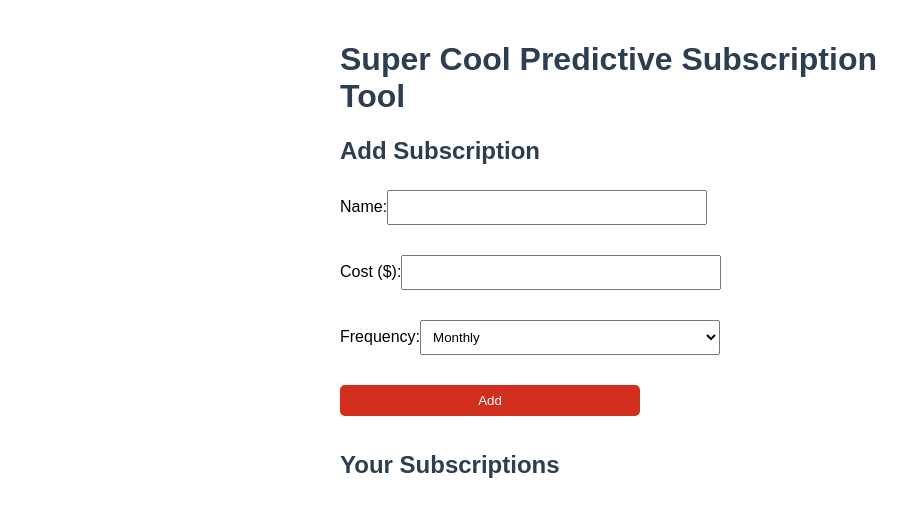
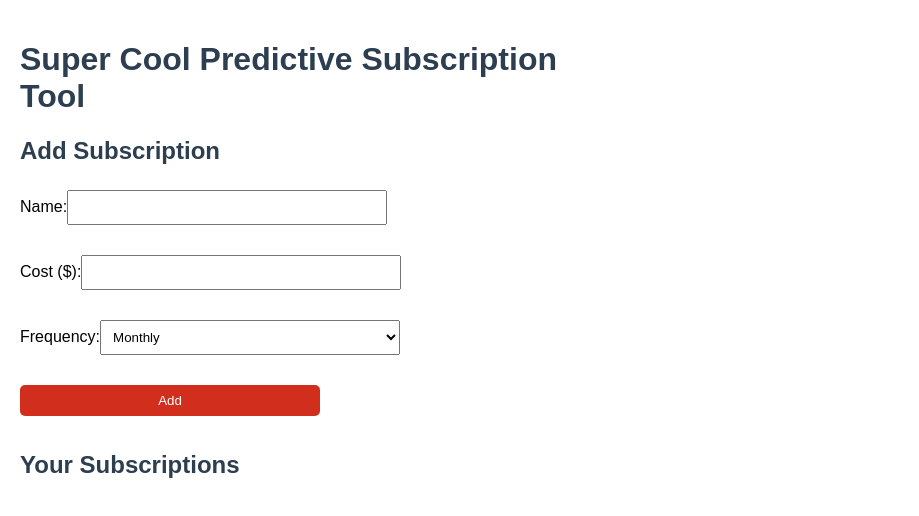
Before and after one commit to iSkewb/BreakFree, a React (Create React App) app in the folder predictive-subscription-tool/: page / in a window 1280 px wide. Shown: the top 516 px of the page, without its empty margins (0-919 px from the left). Built offline with nearby package versions, Linux system fonts and the light colour scheme.

Commit message:
Update App.css

```diff
--- a/predictive-subscription-tool/src/App.css
+++ b/predictive-subscription-tool/src/App.css
@@ -3,6 +3,7 @@
   padding: 20px;
   max-width: 600px;
   margin: 0 auto;
+  float: left;
 }
 
 h1, h2 {
```
